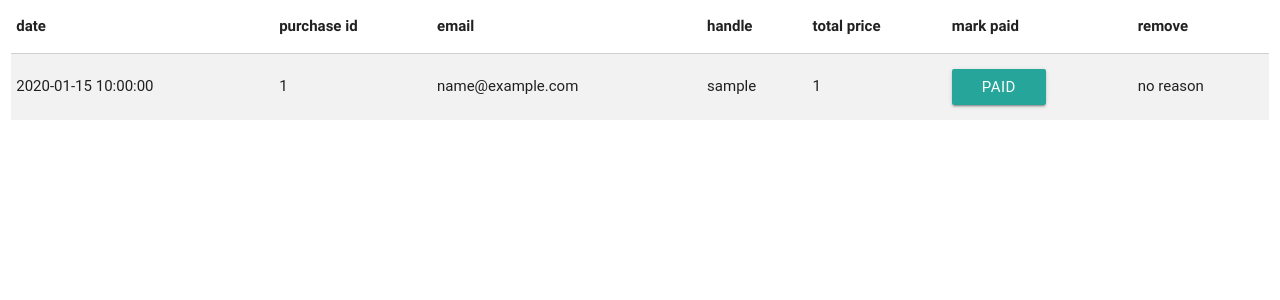
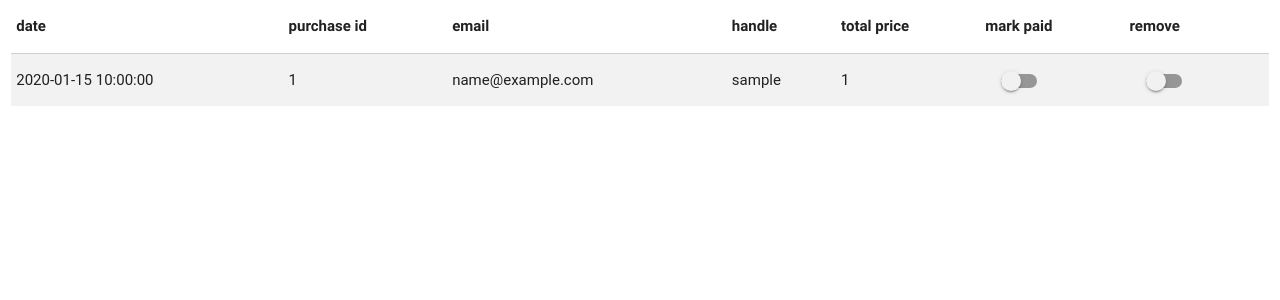
Before and after one commit to toonvandeputte/tickets.fri3d.be, a Python web app: template src/fr1ckets/templates/payments.html in a window 1280 px wide. Shown: the top 300 px of the page. Run offline with Jinja, Linux system fonts and the light colour scheme; the template is opened without the code that fills it: most values are stand-ins (such as "Sample title", 1, 10 or a date in 2020); some libraries are stand-ins or nearby versions; some web fonts are replaced.

Commit message:
make removed a switchable field

```diff
--- a/src/fr1ckets/model/model.py
+++ b/src/fr1ckets/model/model.py
@@ -132,6 +132,7 @@ def get_purchases(cursor, strip_removed=False):
 			pu.email as email,
 			pu.handle as handle,
 			pu.paid as paid,
+			pu.removed as removed,
 			sum(pui.n * pr.price) as total_price
 		from
 			purchase_items pui
--- a/src/fr1ckets/templates/payments.html
+++ b/src/fr1ckets/templates/payments.html
@@ -11,8 +11,8 @@
 					<th data-field="email">email</th>
 					<th data-field="handle">handle</th>
 					<th data-field="total_price">total price</th>
-					<th data-field="mark_paid">mark paid</th>
-					<th data-field="remove">remove</th>
+					<th data-field="paid?">mark paid</th>
+					<th data-field="removed?">remove</th>
 				</tr>
 			</thead>
 			<tbody>
@@ -27,16 +27,22 @@
 					<td>{{ p.email }}</td>
 					<td>{{ p.handle }}</td>
 					<td>{{ p.total_price }}</td>
-					{% if not p.paid %}
-						<td id="mark_paid_{{ p.id }}"><a class="waves-effect waves-light btn" onclick="mark_paid({{ p.id }});">PAID</td>
-					{% else %}
-						<td>yes</td>
-					{% endif %}
-					{% if p.overtime %}
-						<td id="remove_{{ p.id }}"><a class="waves-effect waves-light btn" onclick="purchase_remove({{ p.id }});">REMOVE</td>
-					{% else %}
-						<td>no reason</td>
-					{% endif %}
+					<td>
+						<div class="switch">
+							<label>
+								<input type="checkbox" {% if p.paid %}checked{% endif %} onclick="mark_paid({{ p.id }});">
+								<span class="lever"></span>
+							</label>
+						</div>
+					</td>
+					<td>
+						<div class="switch">
+							<label>
+								<input type="checkbox" {% if p.removed %}checked{% endif %} onclick="purchase_remove({{ p.id }});">
+								<span class="lever"></span>
+							</label>
+						</div>
+					</td>
 				</tr>
 				{% endfor %}
 			</tbody>
--- a/src/fr1ckets/views.py
+++ b/src/fr1ckets/views.py
@@ -138,7 +138,7 @@ def payments():
 	now = datetime.datetime.utcnow()
 	time_delta = datetime.timedelta(days=app.config['DAYS_MAX'])
 
-	p = map(dict, model.get_purchases(g.db_cursor, strip_removed=True))
+	p = map(dict, model.get_purchases(g.db_cursor, strip_removed=False))
 	for x in p:
 		created_at = datetime.datetime.strptime(x['created_at'], '%Y-%m-%d %H:%M:%S.%f')
 		if not x['paid'] and (created_at + time_delta) < now:
@@ -160,9 +160,9 @@ def overview():
 			'charting' : True,
 			'internal' : True})
 
-@app.route('/api/purchase_mark_paid/<int:purchase_id>', methods=[ 'GET' ])
+@app.route('/api/purchase_mark_paid/<int:purchase_id>/<int:paid>', methods=[ 'GET' ])
 @req_auth_basic
-def api_purchase_mark_paid(purchase_id):
+def api_purchase_mark_paid(purchase_id, paid):
 	model.purchase_mark_paid(g.db_cursor, purchase_id)
 	return "ok", 200
 
```
